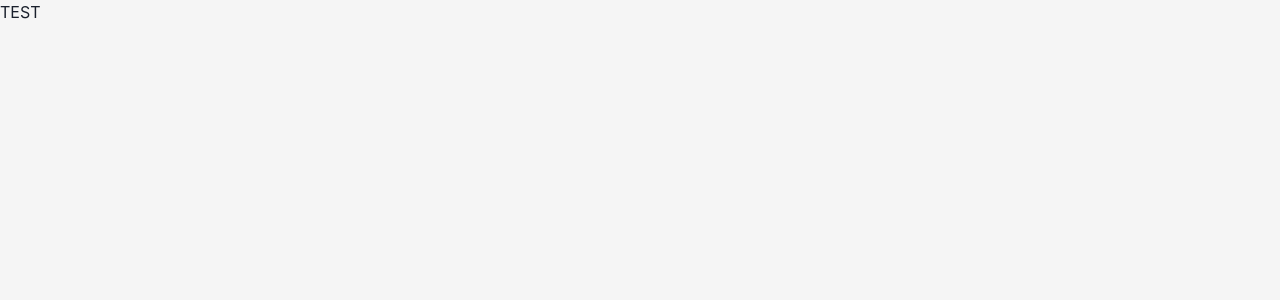
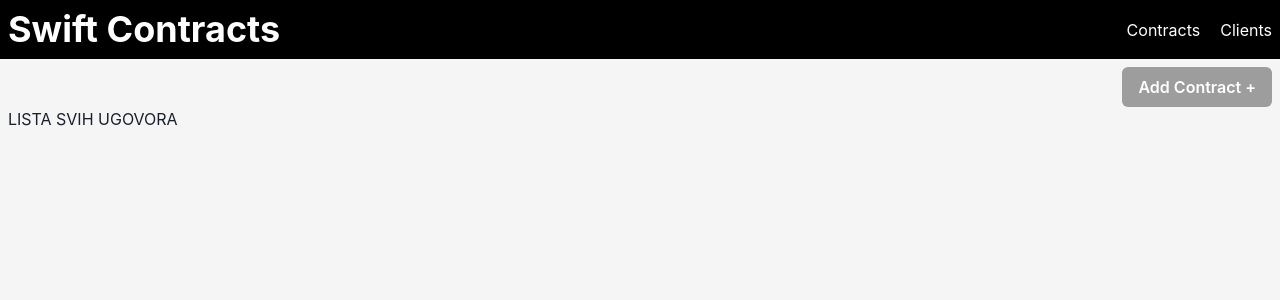
Before and after one commit to dariovargaos/helioz-assignment, a React (Vite) app in the folder swift-contracts/: page /contracts in a window 1280 px wide. Shown: the top 300 px of the page. Built offline with nearby package versions, Linux system fonts and the light colour scheme.

Commit message:
Added routes, Dashboard layout for the app, Contracts and Clients pages

```diff
--- a/swift-contracts/package.json
+++ b/swift-contracts/package.json
@@ -17,7 +17,9 @@
     "framer-motion": "^11.0.5",
     "react": "^18.2.0",
     "react-dom": "^18.2.0",
-    "react-router-dom": "^6.22.1"
+    "react-hook-form": "^7.50.1",
+    "react-router-dom": "^6.22.1",
+    "react-select": "^5.8.0"
   },
   "devDependencies": {
     "@types/react": "^18.2.55",
--- a/swift-contracts/src/App.tsx
+++ b/swift-contracts/src/App.tsx
@@ -1,5 +1,27 @@
+import {
+  createBrowserRouter,
+  createRoutesFromElements,
+  Route,
+  RouterProvider,
+} from "react-router-dom";
+
+//pages and layouts
+import DashboardLayout from "./layouts/DashboardLayout";
+import Contracts from "./pages/Contracts";
+import Clients from "./pages/Clients";
+
 function App() {
-  return <>TEST</>;
+  const router = createBrowserRouter(
+    createRoutesFromElements(
+      <Route>
+        <Route element={<DashboardLayout />}>
+          <Route path="/contracts" element={<Contracts />} />
+          <Route path="/clients" element={<Clients />} />
+        </Route>
+      </Route>
+    )
+  );
+  return <RouterProvider router={router} />;
 }
 
 export default App;
--- /dev/null
+++ b/swift-contracts/src/components/Navbar.tsx
@@ -0,0 +1,25 @@
+import { NavLink as RouterNavLink } from "react-router-dom";
+import { Flex, Heading, Link } from "@chakra-ui/react";
+
+export default function Navbar() {
+  return (
+    <Flex
+      as="nav"
+      background="black"
+      color="white"
+      p={2}
+      align="center"
+      justify="space-between"
+    >
+      <Heading as="h1">Swift Contracts</Heading>
+      <Flex gap={5}>
+        <Link as={RouterNavLink} to="/contracts">
+          Contracts
+        </Link>
+        <Link as={RouterNavLink} to="/clients">
+          Clients
+        </Link>
+      </Flex>
+    </Flex>
+  );
+}
--- /dev/null
+++ b/swift-contracts/src/layouts/DashboardLayout.tsx
@@ -0,0 +1,14 @@
+import { Outlet } from "react-router-dom";
+import { Box } from "@chakra-ui/react";
+
+//components
+import Navbar from "../components/Navbar";
+
+export default function DashboardLayout() {
+  return (
+    <Box>
+      <Navbar />
+      <Outlet />
+    </Box>
+  );
+}
--- /dev/null
+++ b/swift-contracts/src/pages/Clients.tsx
@@ -0,0 +1,13 @@
+import { Box, Button, Flex } from "@chakra-ui/react";
+
+export default function Dashboard() {
+  return (
+    <Box as="main" p={2}>
+      <Flex justify="flex-end">
+        <Button colorScheme="blackAlpha">Add Client +</Button>
+      </Flex>
+
+      <Box>LISTA SVIH KLIJENATA</Box>
+    </Box>
+  );
+}
--- /dev/null
+++ b/swift-contracts/src/pages/Contracts.tsx
@@ -0,0 +1,87 @@
+import { useState } from "react";
+import { Controller, useForm } from "react-hook-form";
+import Select from "react-select";
+import {
+  Box,
+  Button,
+  Flex,
+  FormControl,
+  Input,
+  Modal,
+  ModalOverlay,
+  ModalContent,
+  ModalHeader,
+  ModalBody,
+  ModalCloseButton,
+  Textarea,
+  Text,
+} from "@chakra-ui/react";
+
+export default function Dashboard() {
+  const [isOpenModal, setIsOpenModal] = useState<boolean>(false);
+
+  const closeModal = () => {
+    setIsOpenModal(false);
+  };
+
+  const {
+    register,
+    handleSubmit,
+    reset,
+    control,
+    formState: { errors },
+  } = useForm();
+  return (
+    <Box as="main" p={2}>
+      <Flex justify="flex-end">
+        <Button onClick={() => setIsOpenModal(true)} colorScheme="blackAlpha">
+          Add Contract +
+        </Button>
+      </Flex>
+
+      <Box>LISTA SVIH UGOVORA</Box>
+
+      <Modal isOpen={isOpenModal} onClose={closeModal} isCentered>
+        <ModalOverlay />
+        <ModalContent>
+          <ModalHeader>New Contract</ModalHeader>
+          <ModalCloseButton />
+          <ModalBody>
+            <form>
+              <FormControl>
+                <Input
+                  {...register("contractName", {
+                    required: {
+                      value: true,
+                      message: "Contract name is required.",
+                    },
+                  })}
+                  placeholder="Contract name"
+                  type="text"
+                />
+              </FormControl>
+              <FormControl>
+                <Select placeholder="Select clients..." />
+              </FormControl>
+              <FormControl>
+                <Controller
+                  render={({ field }) => (
+                    <Input
+                      {...field}
+                      type="date"
+                      min={new Date().toISOString().split("T")[0]}
+                    />
+                  )}
+                  name="contractDate"
+                  control={control}
+                  rules={{ required: "Contract date is required." }}
+                  defaultValue={new Date().toISOString().split("T")[0]}
+                />
+              </FormControl>
+            </form>
+          </ModalBody>
+        </ModalContent>
+      </Modal>
+    </Box>
+  );
+}
```
Also changed, not shown: 1 other file (tests, documents, lock files or other folders).
